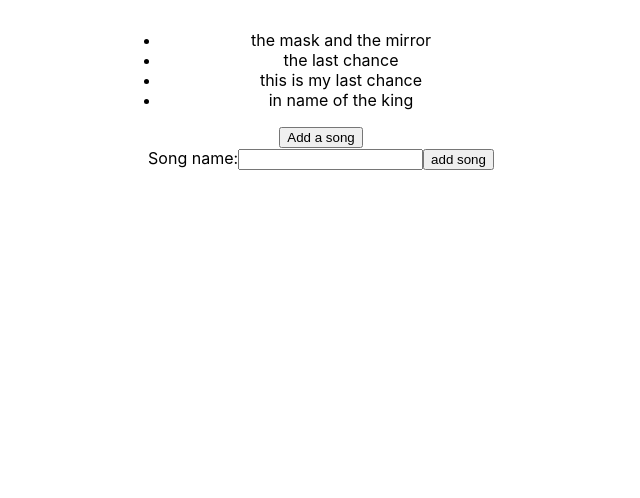
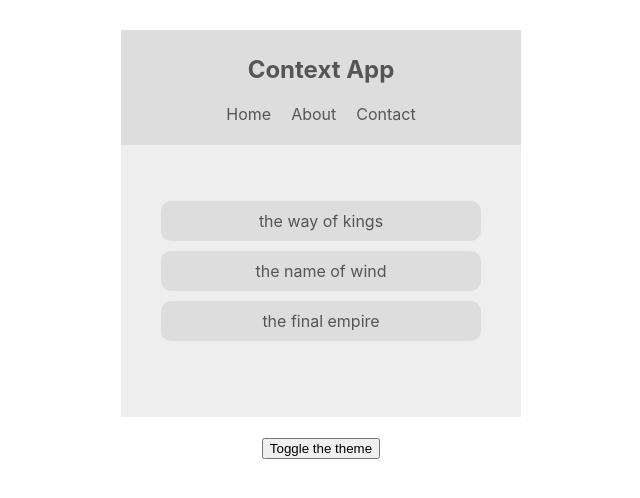
Before and after one commit to PilatusBRX/react-context-hooks, a React (Create React App) app: page / in a window 1280 px wide. Shown: the top 498 px of the page, without its empty margins (319-959 px from the left). Built offline with nearby package versions, Linux system fonts and the light colour scheme.

Commit message:
Hooks with Context

```diff
--- a/src/App.js
+++ b/src/App.js
@@ -1,13 +1,21 @@
 import React from 'react';
 import './App.css';
-import SongList from './components/SongList';
+import BookList from './components/BookList';
+import Navbar from './components/Navbar';
+import ThemeToggle from './components/ThemeToggle';
+//contextprovider
+import ThemeContextProvider from './context/ThemeContext';
 
-const App = () => {
+function App() {
   return (
     <div className='App'>
-      <SongList />
+      <ThemeContextProvider>
+        <Navbar />
+        <BookList />
+        <ThemeToggle />
+      </ThemeContextProvider>
     </div>
   );
-};
+}
 
 export default App;
--- /dev/null
+++ b/src/components/BookList.js
@@ -0,0 +1,23 @@
+import React, { useContext } from 'react';
+import { ThemeContext } from '../context/ThemeContext';
+
+const BookList = () => {
+  const { isLightTheme, light, dark } = useContext(ThemeContext);
+  const theme = isLightTheme ? light : dark;
+  return (
+    <div
+      style={{ color: theme.syntax, background: theme.bg }}
+      className='book-list'
+    >
+      <div className='book-list'>
+        <ul>
+          <li style={{ background: theme.ui }}>the way of kings</li>
+          <li style={{ background: theme.ui }}>the name of wind</li>
+          <li style={{ background: theme.ui }}>the final empire</li>
+        </ul>
+      </div>
+    </div>
+  );
+};
+
+export default BookList;
--- /dev/null
+++ b/src/components/Navbar.js
@@ -0,0 +1,27 @@
+import React, { Component } from 'react';
+import { ThemeContext } from '../context/ThemeContext';
+
+class Navbar extends Component {
+  render() {
+    return (
+      <ThemeContext.Consumer>
+        {context => {
+          const { isLightTheme, light, dark } = context;
+          const theme = isLightTheme ? light : dark;
+          return (
+            <nav style={{ background: theme.ui, color: theme.syntax }}>
+              <h1>Context App</h1>
+              <ul>
+                <li>Home</li>
+                <li>About</li>
+                <li>Contact</li>
+              </ul>
+            </nav>
+          );
+        }}
+      </ThemeContext.Consumer>
+    );
+  }
+}
+
+export default Navbar;
--- a/src/components/NewSong.js
+++ /dev/null
@@ -1,26 +0,0 @@
-import React, { useState } from 'react';
-
-const NewSong = ({ addSong }) => {
-  const [title, setTitle] = useState('');
-
-  const handleSubmit = e => {
-    e.preventDefault();
-    addSong(title);
-    setTitle('');
-  };
-
-  return (
-    <form onSubmit={handleSubmit}>
-      <label>Song name:</label>
-      <input
-        type='text'
-        required
-        value={title}
-        onChange={e => setTitle(e.target.value)}
-      />
-      <input type='submit' value='add song' />
-    </form>
-  );
-};
-
-export default NewSong;
--- a/src/components/SongList.js
+++ /dev/null
@@ -1,32 +0,0 @@
-import React, { useState } from 'react';
-import uuid from 'uuid/v4';
-import NewSong from './NewSong';
-
-const SongList = () => {
-  const [songs, setSongs] = useState([
-    { title: 'the mask and the mirror', id: uuid() },
-    { title: 'the last chance', id: uuid() },
-    { title: 'this is my last chance', id: uuid() },
-    { title: 'in name of the king', id: uuid() }
-  ]);
-
-  const addSong = title => {
-    setSongs([...songs, { title, id: uuid() }]);
-  };
-
-  return (
-    <div>
-      <div className='song-list'>
-        <ul>
-          {songs.map(song => (
-            <li key={song.id}>{song.title}</li>
-          ))}
-        </ul>
-        <button onClick={addSong}>Add a song</button>
-      </div>
-      <NewSong addSong={addSong} />
-    </div>
-  );
-};
-
-export default SongList;
--- /dev/null
+++ b/src/components/ThemeToggle.js
@@ -0,0 +1,32 @@
+// Exemplo 1:
+
+import React, { Component } from 'react';
+import { ThemeContext } from '../context/ThemeContext';
+
+class ThemeToggle extends Component {
+  static contextType = ThemeContext;
+  render() {
+    const { toggleTheme } = this.context;
+    return <button onClick={toggleTheme}>Toggle the theme</button>;
+  }
+}
+
+export default ThemeToggle;
+
+// Exemplo 2:
+
+// import React from 'react';
+// import { ThemeContext } from '../context/ThemeContext';
+
+// const ThemeToggle = () => {
+//   return (
+//     <ThemeContext.Consumer>
+//       {context => {
+//         const { toggleTheme } = context;
+//         return <button onClick={toggleTheme}>Toggle the theme</button>;
+//       }}
+//     </ThemeContext.Consumer>
+//   );
+// };
+
+// export default ThemeToggle;
--- /dev/null
+++ b/src/context/ThemeContext.js
@@ -0,0 +1,24 @@
+import React, { createContext, Component } from 'react';
+export const ThemeContext = createContext();
+
+class ThemeContextProvider extends Component {
+  state = {
+    isLightTheme: true,
+    light: { syntax: '#555', ui: '#ddd', bg: '#eee' },
+    dark: { syntax: '#ddd', ui: '#333', bg: '#555' }
+  };
+
+  toggleTheme = () => {
+    this.setState({ isLightTheme: !this.state.isLightTheme });
+  };
+  render() {
+    return (
+      <ThemeContext.Provider
+        value={{ ...this.state, toggleTheme: this.toggleTheme }}
+      >
+        {this.props.children}
+      </ThemeContext.Provider>
+    );
+  }
+}
+export default ThemeContextProvider;
```
